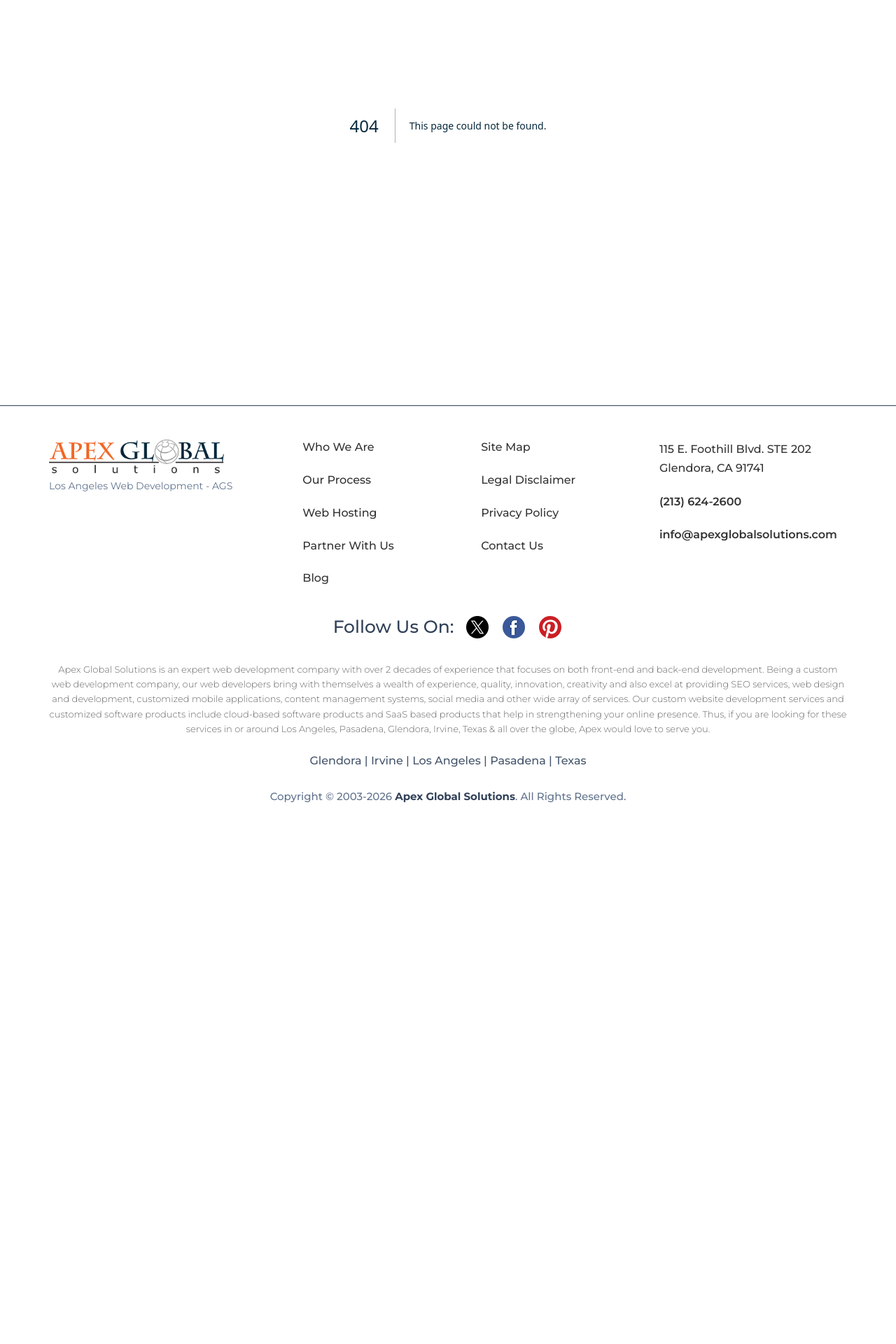
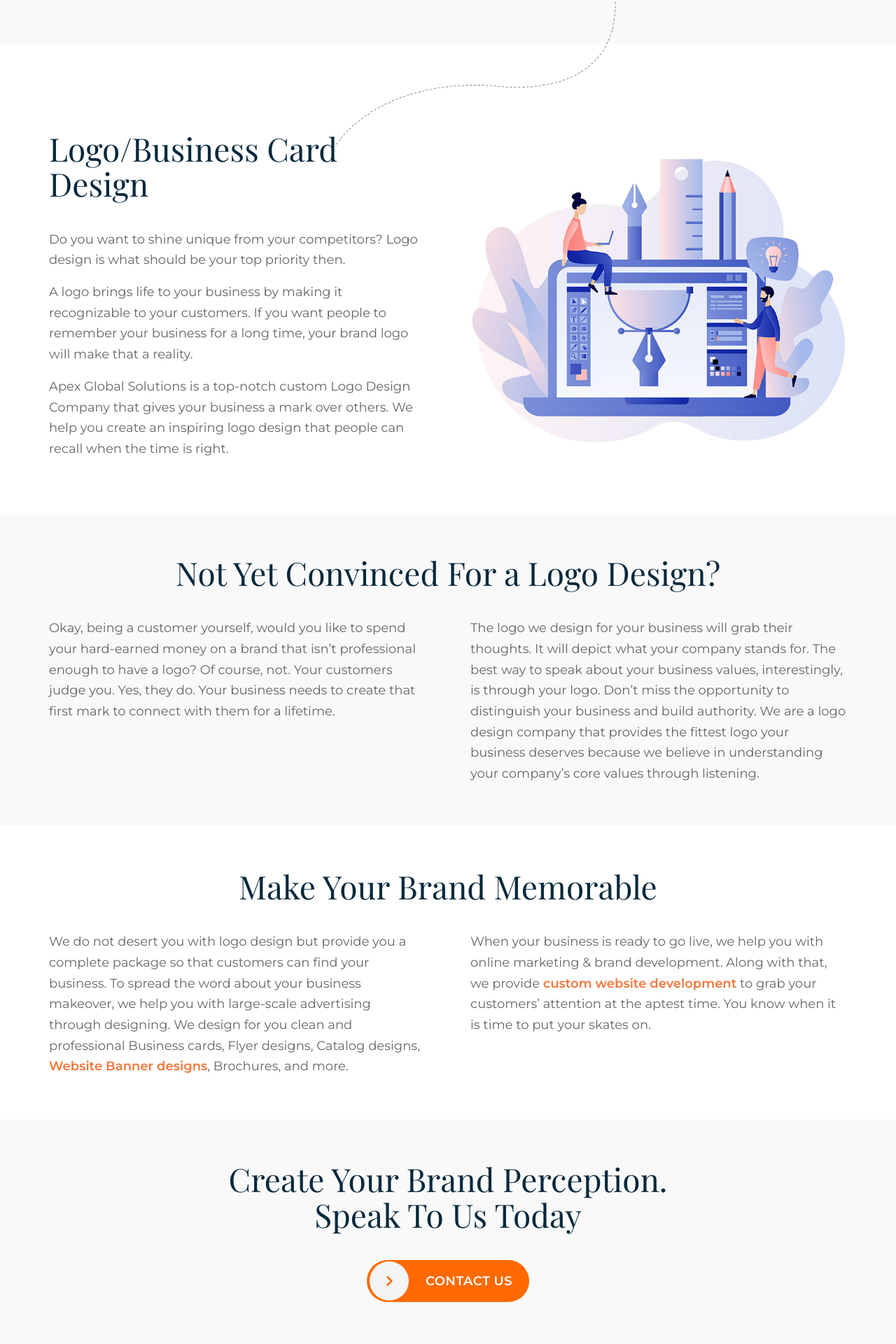
Before and after one commit to haresh-contactapex/ags-us-nextjs, a Next.js app: page /logo-business-card-design in a window 1280 px wide. Before the commit this address had no page. Shown: the part 336-2256 px from the top of the page at 70% size. Before the commit the page ends 1508 px from the top, so only its background shows below. Built offline with nearby package versions, Linux system fonts and the light colour scheme.

Commit message:
Updated app/layout.jsx

```diff
--- a/app/layout.jsx
+++ b/app/layout.jsx
@@ -9,7 +9,7 @@ import "./globals.css";
 // for an example) — that's the main SEO win over the old SPA, which had
 // one static <title> for every route.
 export const metadata = {
-  metadataBase: new URL("https://agswebsite.com/agsnew/nextjs"),
+  metadataBase: new URL("https://ags-next.vercel.app"),
   title: {
     default: "Apex Global Solutions",
     template: "%s | Apex Global Solutions",
--- /dev/null
+++ b/app/logo-business-card-design/page.jsx
@@ -0,0 +1,205 @@
+import Link from "next/link";
+import Image from "next/image";
+
+import separatorImage from "@/assets/images/page_seperator_cwd1.png";
+import businessCardDesign from "@/assets/images/logo-business-card-design.jpg";
+
+export default function LogoBusinessCard() {
+  return (
+    <>
+      {/* Inner Page Banner */}
+      <section className="bg-[#f9f9f9] py-[40px] lg:py-[60px]">
+        <div className="space-y-24 mx-auto px-6 max-w-6xl">
+          <div className="items-center">
+            <div data-aos="fade-left">
+              <h1 className="mb-10 font-playfairdisplay font-normal text-[36px] lg:text-[46px] 2xl:text-[70px] text-center leading-[1.2] lg:leading-[1.1] 2xl:leading-[1]">
+                Identify Yourself Amongst Many
+              </h1>
+
+              <p className="mx-auto max-w-[900px] text-[#06283b] text-[18px] lg:text-[24px] text-center leading-[1.5]">
+                Your audience wants to know why your business is different. Your
+                Brand Logo will make that opening impact they expect from your
+                company.
+              </p>
+            </div>
+          </div>
+        </div>
+      </section>
+
+      {/* Separator */}
+      <Image
+        src={separatorImage}
+        alt=""
+        className="hidden xl:block mx-auto mt-[-60px] mb-[-80px] max-w-[400px] translate-x-[10%]"
+      />
+
+      {/* Logo / Business Card Design */}
+      <section className="py-[40px] lg:py-[60px]">
+        <div className="space-y-24 px-6 MainContainer">
+          <div className="items-center gap-[20px] md:gap-16 grid md:grid-cols-2">
+            <div data-aos="fade-right">
+              <h2 className="mb-10 font-playfairdisplay font-normal text-[36px] lg:text-[46px] 2xl:text-[70px] text-left leading-[1.2] lg:leading-[1.1] 2xl:leading-[1]">
+                Logo/Business Card Design
+              </h2>
+
+              <p className="mb-4">
+                Do you want to shine unique from your competitors? Logo design
+                is what should be your top priority then.
+              </p>
+
+              <p className="mb-4">
+                A logo brings life to your business by making it recognizable to
+                your customers. If you want people to remember your business for
+                a long time, your brand logo will make that a reality.
+              </p>
+
+              <p className="mb-4">
+                Apex Global Solutions is a top-notch custom Logo Design Company
+                that gives your business a mark over others. We help you create
+                an inspiring logo design that people can recall when the time is
+                right.
+              </p>
+            </div>
+
+            <Image
+              src={businessCardDesign}
+              alt="Logo and business card design"
+              className="w-full h-auto"
+            />
+          </div>
+        </div>
+      </section>
+
+      {/* Why Logo Design */}
+      <section className="bg-[#f9f9f9] py-[40px] lg:py-[60px]">
+        <div className="space-y-24 mx-auto mb-10 px-6 2xl:max-w-[1552px] max-w-7xl">
+          <div className="items-center">
+            <div data-aos="fade-left">
+              <h2 className="mb-10 font-playfairdisplay font-normal text-[36px] lg:text-[46px] 2xl:text-[70px] text-center leading-[1.2] lg:leading-[1.1] 2xl:leading-[1]">
+                Not Yet Convinced For a Logo Design?
+              </h2>
+            </div>
+          </div>
+        </div>
+
+        <div className="space-y-24 px-6 MainContainer">
+          <div className="items-start gap-[20px] md:gap-16 grid md:grid-cols-2">
+            <div data-aos="fade-right">
+              <p>
+                Okay, being a customer yourself, would you like to spend your
+                hard-earned money on a brand that isn’t professional enough to
+                have a logo? Of course, not. Your customers judge you. Yes, they
+                do. Your business needs to create that first mark to connect
+                with them for a lifetime.
+              </p>
+            </div>
+
+            <div data-aos="fade-right">
+              <p>
+                The logo we design for your business will grab their thoughts.
+                It will depict what your company stands for. The best way to
+                speak about your business values, interestingly, is through your
+                logo. Don’t miss the opportunity to distinguish your business
+                and build authority. We are a logo design company that provides
+                the fittest logo your business deserves because we believe in
+                understanding your company’s core values through listening.
+              </p>
+            </div>
+          </div>
+        </div>
+      </section>
+
+      {/* Make Your Brand Memorable */}
+      <section className="py-[40px] lg:py-[60px]">
+        <div className="space-y-24 mx-auto mb-10 px-6 2xl:max-w-[1552px] max-w-7xl">
+          <div className="items-center">
+            <div data-aos="fade-left">
+              <h2 className="mb-10 font-playfairdisplay font-normal text-[36px] lg:text-[46px] 2xl:text-[70px] text-center leading-[1.2] lg:leading-[1.1] 2xl:leading-[1]">
+                Make Your Brand Memorable
+              </h2>
+            </div>
+          </div>
+        </div>
+
+        <div className="space-y-24 px-6 MainContainer">
+          <div className="items-start gap-[20px] md:gap-16 grid md:grid-cols-2">
+            <div data-aos="fade-right">
+              <p>
+                We do not desert you with logo design but provide you a complete
+                package so that customers can find your business. To spread the
+                word about your business makeover, we help you with large-scale
+                advertising through designing. We design for you clean and
+                professional Business cards, Flyer designs, Catalog designs,{" "}
+                <Link
+                  className="font-semibold text-[#f3763a] hover:text-[#06283c]"
+                  href="/web-banner-design"
+                >
+                  Website Banner designs
+                </Link>
+                , Brochures, and more.
+              </p>
+            </div>
+
+            <div data-aos="fade-right">
+              <p>
+                When your business is ready to go live, we help you with online
+                marketing &amp; brand development. Along with that, we provide{" "}
+                <Link
+                  className="font-[600] text-[#f3763a] hover:text-[#333333]"
+                  href="/custom-web-development"
+                >
+                  custom website development
+                </Link>{" "}
+                to grab your customers’ attention at the aptest time. You know
+                when it is time to put your skates on.
+              </p>
+            </div>
+          </div>
+        </div>
+      </section>
+
+      {/* CTA */}
+      <section className="bg-[#f9f9f9] py-[40px] lg:py-[60px]">
+        <div className="space-y-24 mx-auto px-6 max-w-7xl">
+          <div className="items-center">
+            <div data-aos="fade-left">
+              <h2 className="mb-10 font-playfairdisplay font-normal text-[36px] lg:text-[46px] 2xl:text-[70px] text-center leading-[1.2] lg:leading-[1.1] 2xl:leading-[1]">
+                Create Your Brand Perception. <br />
+                Speak To Us Today
+              </h2>
+
+              <div className="my-8 text-center">
+                <Link
+                  href="/contact-us/"
+                  className="flex w-fit items-center bg-orange-500 hover:bg-black mx-auto rounded-full overflow-hidden font-semibold text-white transition"
+                >
+                  <span className="flex justify-center items-center bg-gray-100 ml-1 rounded-full w-14 h-14">
+                    <svg
+                      className="w-5 h-5 text-orange-500"
+                      fill="none"
+                      stroke="currentColor"
+                      viewBox="0 0 24 24"
+                      xmlns="http://www.w3.org/2000/svg"
+                      aria-hidden="true"
+                    >
+                      <path
+                        d="M9 5l7 7-7 7"
+                        strokeLinecap="round"
+                        strokeLinejoin="round"
+                        strokeWidth={3}
+                      />
+                    </svg>
+                  </span>
+
+                  <span className="px-6 py-4 text-lg tracking-wide">
+                    CONTACT US
+                  </span>
+                </Link>
+              </div>
+            </div>
+          </div>
+        </div>
+      </section>
+    </>
+  );
+}
```
